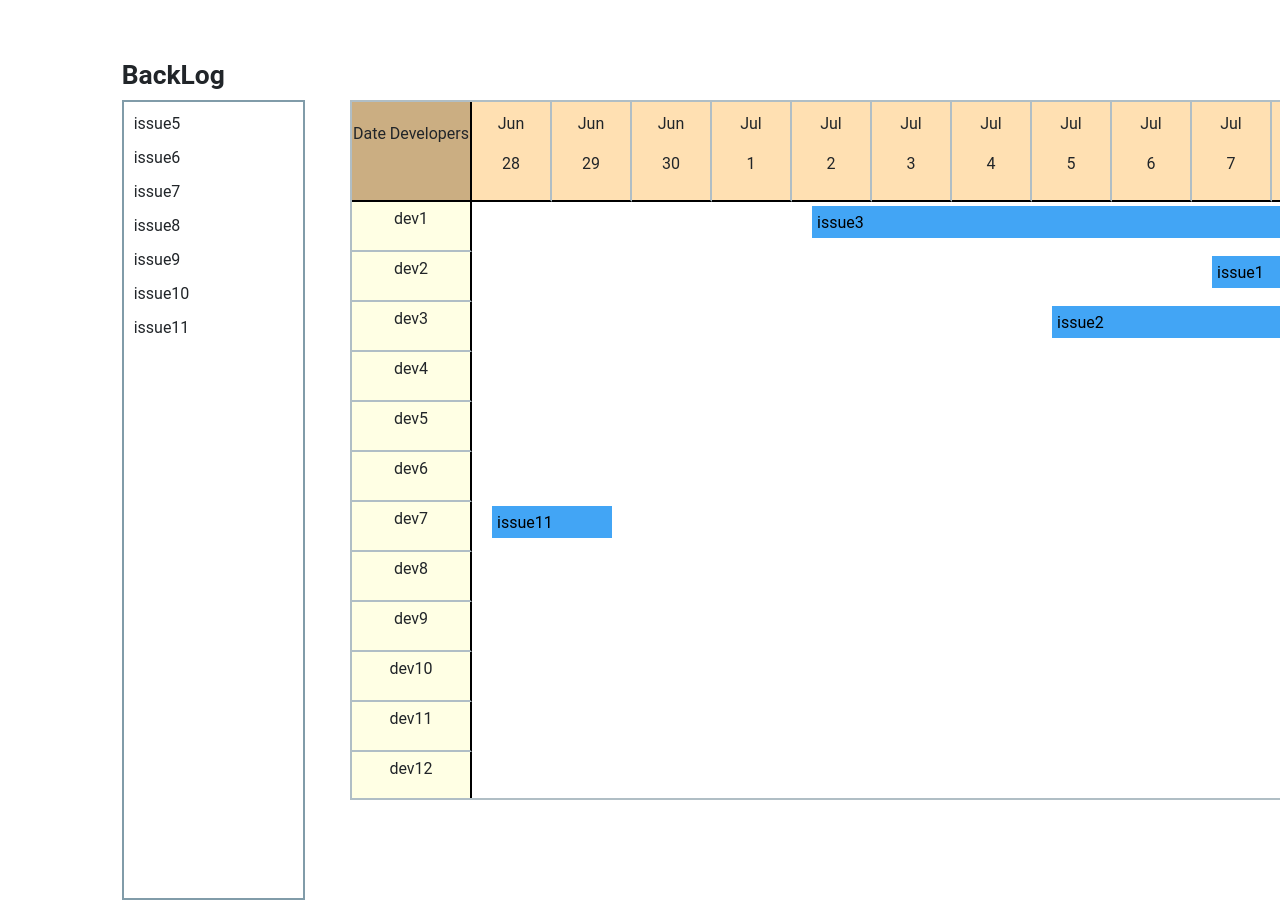
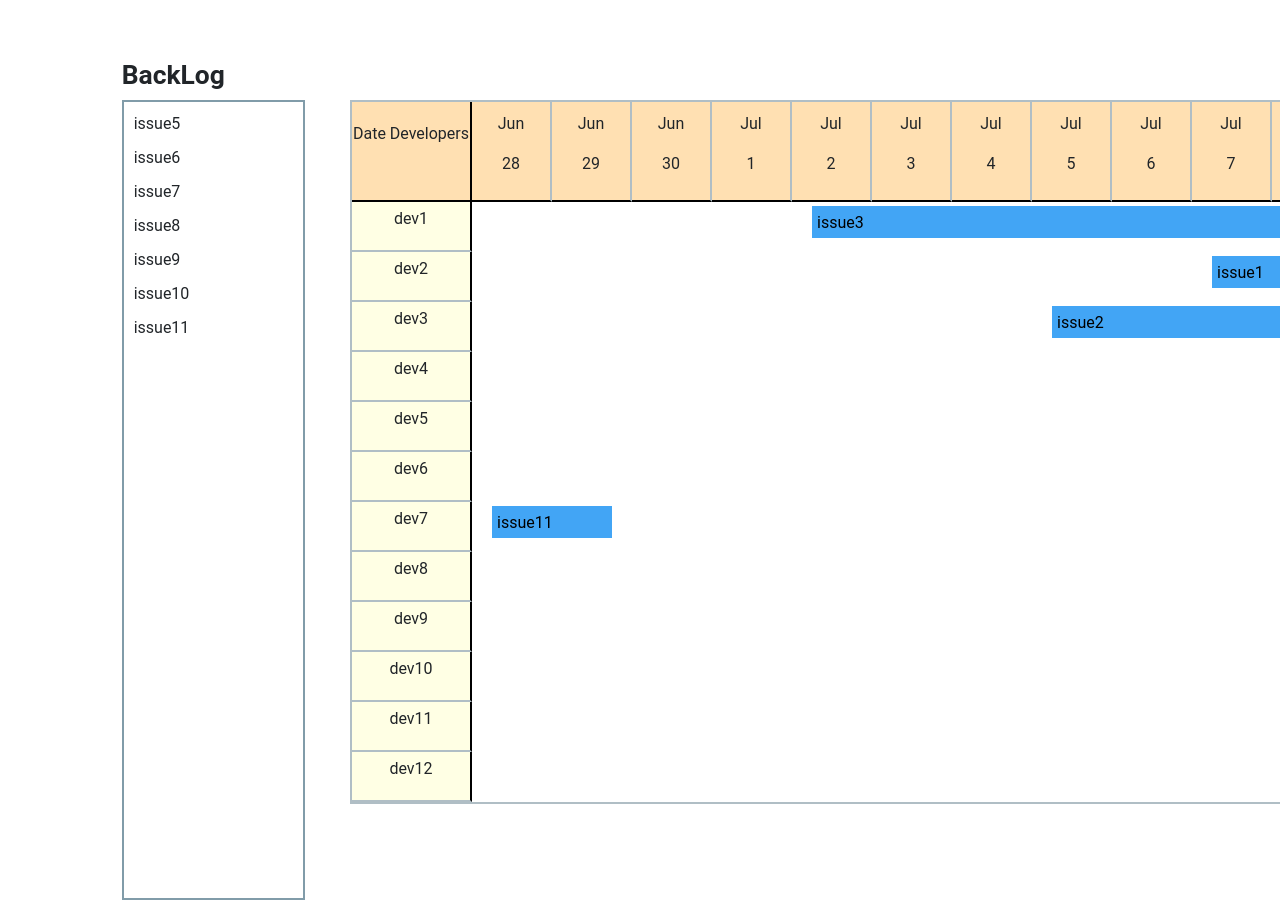
Before and after one commit to Vorder/Crow, a Vue app: page / in a window 1280 px wide. Shown: the top 900 px of the page. Built offline with nearby package versions, Linux system fonts and the light colour scheme; the HTML template or start-up script is replaced by a standard one.

Commit message:
Change grid height to auto

```diff
--- a/src/assets/timeline.css
+++ b/src/assets/timeline.css
@@ -3,7 +3,7 @@
     position: relative;
     border: 2px solid #b0bec5;
     width: 1150px;
-    height: 700px;
+    height: auto;
     /* grid-gap:x 5px 50px; */
     /* grid-template: repeat(5, 30px) / repeat(120, 80px); */
     overflow: auto;
@@ -15,7 +15,7 @@
     position: sticky;
     top:0;
     z-index: 10;
-    background-color:#cbae82;
+    background-color:#ffe0b2;
     padding-top: 20px;
     font-size: 1em;
     border-right: 2px solid black;
```
